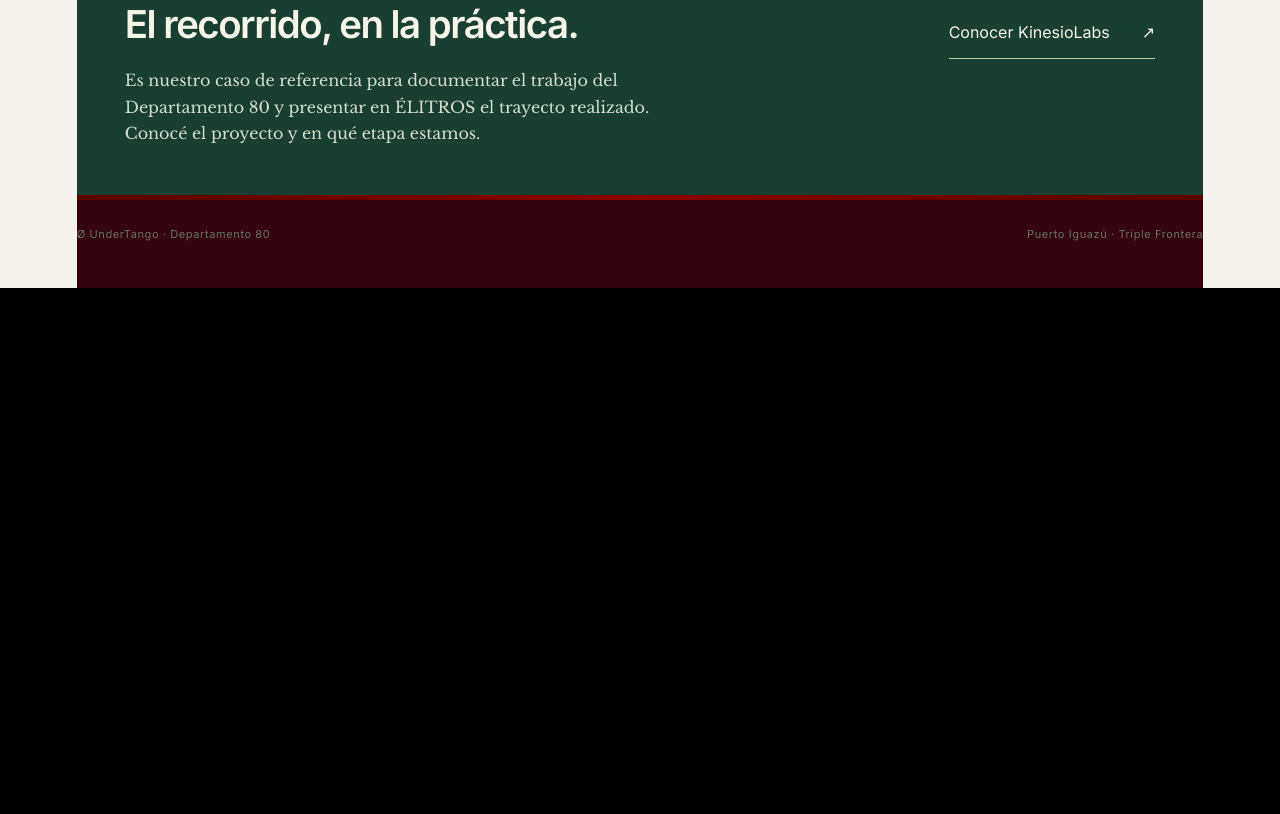
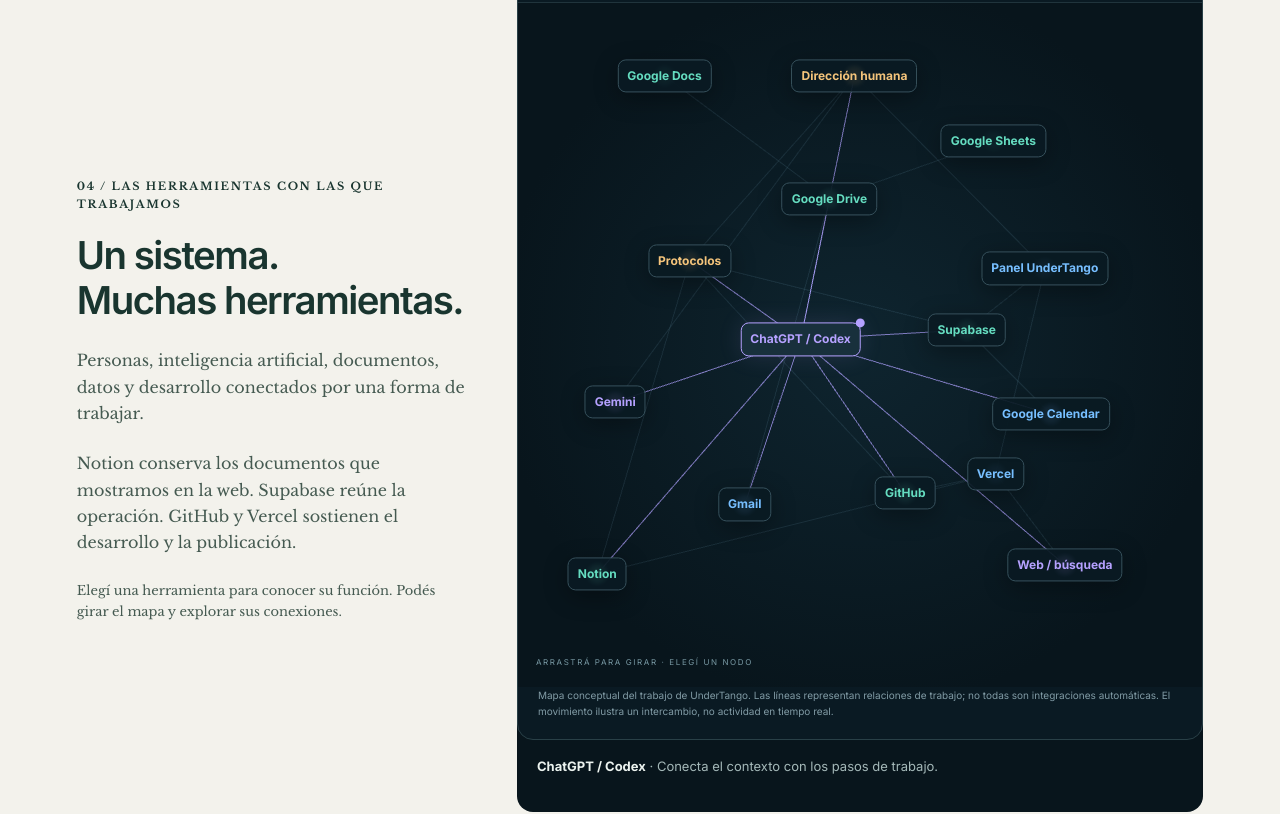
Before and after one commit to O-UnderTango-Club/UnderTangoWEBNextJS, a Next.js app: page /80-startup-undertango in a window 1280 px wide. Shown: the part 2420-3234 px from the top of the page. Before the commit the page ends 2708 px from the top, so only its background shows below. Built offline with nearby package versions, Linux system fonts and the light colour scheme.

Commit message:
Show connected tools and Elitros at the end of department 80

```diff
--- a/app/80-startup-undertango/page.tsx
+++ b/app/80-startup-undertango/page.tsx
@@ -1,4 +1,6 @@
 import type { Metadata } from "next";
+import Link from "next/link";
+import ToolNetwork from "../elitros/sistema-de-herramientas/ToolNetwork";
 import styles from "./startup.module.css";
 
 export const metadata: Metadata = {
@@ -17,7 +19,7 @@ export default function StartupUnderTango() {
   return (
     <main className={styles.page}>
       <header className={styles.header}>
-        <a href="/" aria-label="Inicio de UnderTango">Ø UnderTango</a>
+        <Link href="/" aria-label="Inicio de UnderTango">Ø UnderTango</Link>
         <a href="/central">Conocer el equipo <span aria-hidden="true">↗</span></a>
       </header>
 
@@ -64,9 +66,23 @@ export default function StartupUnderTango() {
         </div>
       </section>
 
+      <section id="herramientas" className={styles.tools} aria-labelledby="tools-title">
+        <div className={styles.toolsIntro}>
+          <p className={styles.eyebrow}>04 / LAS HERRAMIENTAS CON LAS QUE TRABAJAMOS</p>
+          <h2 id="tools-title">Un sistema.<br />Muchas herramientas.</h2>
+          <p>Personas, inteligencia artificial, documentos, datos y desarrollo conectados por una forma de trabajar.</p>
+          <p>Notion conserva los documentos que mostramos en la web. Supabase reúne la operación. GitHub y Vercel sostienen el desarrollo y la publicación.</p>
+          <p className={styles.toolsHint}>Elegí una herramienta para conocer su función. Podés girar el mapa y explorar sus conexiones.</p>
+        </div>
+        <div className={styles.toolsMap}>
+          <ToolNetwork compact />
+          <a className={styles.atlasLink} href="/elitros/sistema-de-herramientas">Explorar el sistema de herramientas <span aria-hidden="true">↗</span></a>
+        </div>
+      </section>
+
       <section className={styles.more} aria-labelledby="seguir">
-        <div><p className={styles.eyebrow}>NUESTRO PRIMER CLIENTE TECNOLÓGICO</p><h2 id="seguir">KinesioLabs.<br />El recorrido, en la práctica.</h2><p>Es nuestro caso de referencia para documentar el trabajo del Departamento 80 y presentar en ÉLITROS el trayecto realizado. Conocé el proyecto y en qué etapa estamos.</p></div>
-        <a href="/kinesiolabs">Conocer KinesioLabs <span aria-hidden="true">↗</span></a>
+        <div><p className={styles.eyebrow}>DEL TRABAJO COTIDIANO AL MODELO</p><h2 id="seguir">Élitros.<br />La visión que nos conecta.</h2><p>Conocé cómo articulamos personas, tecnología y cultura para dar continuidad a los proyectos de UnderTango.</p></div>
+        <a href="/elitros">Conocer Élitros <span aria-hidden="true">↗</span></a>
       </section>
       <footer className={styles.footer}><span>Ø UnderTango · Departamento 80</span><span>Puerto Iguazú · Triple Frontera</span></footer>
     </main>
--- a/app/80-startup-undertango/startup.module.css
+++ b/app/80-startup-undertango/startup.module.css
@@ -5,3 +5,11 @@
 .page section{opacity:1;transform:none;transition:none}
 .page h2{color:inherit;text-align:left;display:block;font-family:inherit}
 .page h2::after{content:none}
+.tools{max-width:1240px;margin:auto;border-top:1px solid #c7cdc2;padding:65px 0;display:grid;grid-template-columns:minmax(0,.8fr) minmax(0,1.4fr);gap:48px;align-items:center}
+.toolsIntro>p:not(:first-child){margin-top:24px;color:#455a51;max-width:420px}
+.toolsIntro .toolsHint{font-size:13px;color:#657262}
+.toolsMap{min-width:0}
+.atlasLink{display:flex;justify-content:space-between;gap:24px;padding:18px 0 8px;border-bottom:1px solid #a6b399;font-size:14px;font-weight:600}
+.atlasLink:hover{text-decoration:underline}
+@media(max-width:900px){.tools{grid-template-columns:1fr;gap:28px}.toolsIntro>p:not(:first-child){max-width:640px}.toolsMap{width:100%;max-width:740px;margin:auto}}
+@media(max-width:650px){.tools{padding:44px 0;gap:20px}.toolsIntro>p:not(:first-child){margin-top:20px}.atlasLink{font-size:13px}}
--- a/app/elitros/sistema-de-herramientas/ToolNetwork.tsx
+++ b/app/elitros/sistema-de-herramientas/ToolNetwork.tsx
@@ -6,7 +6,8 @@ import styles from "./network.module.css";
 
 const initialView = { yaw: -0.2, pitch: 0.13, zoom: 1 };
 
-export default function ToolNetwork() {
+export default function ToolNetwork({ compact = false }: { compact?: boolean }) {
+  const Container = compact ? "div" : "main";
   const canvas = useRef<HTMLCanvasElement>(null);
   const labels = useRef<(HTMLButtonElement | null)[]>([]);
   const view = useRef({ ...initialView });
@@ -132,9 +133,11 @@ export default function ToolNetwork() {
   const choose = (id: string) => { setSelected(id); setStep(null); };
   const walk = (value: number) => { setStep(value); setSelected(journey[value].id); setFilter("all"); };
 
-  return <main className={styles.page}>
+  return <Container className={`${styles.page} ${compact ? styles.compact : ""}`}>
+    {!compact && <>
     <header className={styles.header}><a href="https://elitros.undertangoclub.com/">Ø UnderTango <span>/ ÉLITROS</span></a><a href="https://elitros.undertangoclub.com/#madurez">Volver al modelo ↗</a></header>
     <div className={styles.intro}><p className={styles.eyebrow}>DEPARTAMENTO 80 / ATLAS OPERATIVO</p><h1>Un sistema nervioso.<br /><span>Muchas herramientas.</span></h1><p>La dirección da sentido. Los protocolos conectan. La información se convierte en acciones, y cada resultado vuelve a la memoria del sistema.</p></div>
+    </>}
     <div className={styles.workspace}>
       <div className={styles.mapColumn}>
         <div className={styles.toolbar}><span>EXPLORAR LA RED</span><button onClick={() => { view.current = { ...initialView }; }}>Centrar vista</button><button aria-label="Alejar mapa" onClick={() => { view.current.zoom = Math.max(0.6, view.current.zoom - 0.15); }}>−</button><button aria-label="Acercar mapa" onClick={() => { view.current.zoom = Math.min(1.6, view.current.zoom + 0.15); }}>+</button><button aria-pressed={motion} onClick={() => setMotion(!motion)}>{motion ? "Pausar movimiento" : "Activar movimiento"}</button></div>
@@ -144,16 +147,17 @@ export default function ToolNetwork() {
           onPointerMove={e => { if (!drag.current) return; view.current.yaw += (e.clientX - drag.current.x) * 0.006; view.current.pitch = Math.max(-0.8, Math.min(0.8, view.current.pitch + (e.clientY - drag.current.y) * 0.006)); drag.current = { x: e.clientX, y: e.clientY }; }}
           onPointerUp={() => { drag.current = null; }} onPointerCancel={() => { drag.current = null; }} onLostPointerCapture={() => { drag.current = null; }}>
           <canvas ref={canvas} aria-hidden="true" />
-          {supported ? nodes.map((node, i) => <button key={node.id} ref={element => { labels.current[i] = element; }} className={`${styles.node} ${selected === node.id ? styles.selected : ""}`} style={{ "--node-color": groups[node.group].color } as React.CSSProperties} aria-pressed={selected === node.id} onClick={() => choose(node.id)}><strong>{node.name}</strong><span>{node.short}</span></button>) : <p className={styles.fallback}>La vista 3D no está disponible en este navegador. Podés explorar todas las herramientas y conexiones con la lista de abajo.</p>}
+          {supported ? nodes.map((node, i) => <button key={node.id} ref={element => { labels.current[i] = element; }} className={`${styles.node} ${selected === node.id ? styles.selected : ""}`} style={{ "--node-color": groups[node.group].color } as React.CSSProperties} aria-pressed={selected === node.id} onClick={() => choose(node.id)}><strong>{node.name}</strong><span>{node.short}</span></button>) : <p className={styles.fallback}>La vista 3D no está disponible en este navegador. {compact ? "Abrí el diagrama completo con el enlace de abajo para explorar las herramientas en lista." : "Podés explorar todas las herramientas y conexiones con la lista de abajo."}</p>}
           <span className={styles.sceneHint}>ARRASTRÁ PARA GIRAR · ELEGÍ UN NODO</span><span className={styles.dimension}>3D / WEBGL</span>
         </div>
-        <div className={styles.filters} aria-label="Capas del mapa"><button aria-pressed={filter === "all"} onClick={() => setFilter("all")}>Todas</button>{Object.entries(groups).map(([id, group]) => <button key={id} aria-pressed={filter === id} onClick={() => setFilter(id as Group)}><i style={{ background: group.color }} />{group.name}</button>)}</div>
+        {!compact && <div className={styles.filters} aria-label="Capas del mapa"><button aria-pressed={filter === "all"} onClick={() => setFilter("all")}>Todas</button>{Object.entries(groups).map(([id, group]) => <button key={id} aria-pressed={filter === id} onClick={() => setFilter(id as Group)}><i style={{ background: group.color }} />{group.name}</button>)}</div>}
         <p className={styles.caption}>Mapa conceptual del trabajo de UnderTango. Las líneas representan relaciones de trabajo; no todas son integraciones automáticas. El movimiento ilustra un intercambio, no actividad en tiempo real.</p>
       </div>
-      <aside className={styles.details} aria-label="Herramienta seleccionada" aria-live="polite"><p className={styles.eyebrow} style={{ color: groups[active.group].color }}>{groups[active.group].name}</p><h2>{active.name}</h2><p className={styles.role}>{active.role}</p><p>{active.detail}</p><h3>Cómo se entrelaza</h3><ul>{connections.map(edge => { const other = nodes.find(node => node.id === (edge.from === selected ? edge.to : edge.from))!; return <li key={`${edge.from}-${edge.to}`}><button onClick={() => choose(other.id)}>{other.name}<span>↗</span></button><p>{edge.label}</p></li>; })}</ul></aside>
+      {!compact && <aside className={styles.details} aria-label="Herramienta seleccionada" aria-live="polite"><p className={styles.eyebrow} style={{ color: groups[active.group].color }}>{groups[active.group].name}</p><h2>{active.name}</h2><p className={styles.role}>{active.role}</p><p>{active.detail}</p><h3>Cómo se entrelaza</h3><ul>{connections.map(edge => { const other = nodes.find(node => node.id === (edge.from === selected ? edge.to : edge.from))!; return <li key={`${edge.from}-${edge.to}`}><button onClick={() => choose(other.id)}>{other.name}<span>↗</span></button><p>{edge.label}</p></li>; })}</ul></aside>}
     </div>
-    <section className={styles.journey} aria-labelledby="journey-title"><div><p className={styles.eyebrow}>UN RECORRIDO POSIBLE</p><h2 id="journey-title">De una solicitud<br />a un resultado comprobado.</h2><p>Un ejemplo de proyecto digital para recorrer la red paso a paso.</p></div><div className={styles.step}><p className={styles.eyebrow}>{step === null ? "EJEMPLO GUIADO" : `PASO ${step + 1} DE ${journey.length}`}</p><h3>{step === null ? "Seguí el hilo de la información." : journey[step].title}</h3><p>{step === null ? "Cada paso selecciona una herramienta en el mapa y explica su aporte al proyecto." : journey[step].text}</p><div><button disabled={step === null || step === 0} onClick={() => walk((step ?? 1) - 1)}>← Anterior</button><button onClick={() => walk(step === null || step === journey.length - 1 ? 0 : step + 1)}>{step === null ? "Comenzar recorrido" : step === journey.length - 1 ? "Volver a empezar" : "Siguiente paso"} →</button></div></div></section>
-    <details className={styles.directory}><summary>Explorar herramientas en lista · {nodes.length} nodos</summary><div>{nodes.map(node => <button key={node.id} onClick={() => { choose(node.id); canvas.current?.scrollIntoView({ block: "center" }); }} aria-pressed={selected === node.id}><strong>{node.name}</strong><span>{node.role}</span></button>)}</div></details>
-    <footer className={styles.footer}><span>Ø UnderTango · Tecnología, criterio y continuidad.</span><a href="https://www.undertangoclub.com/80-startup-undertango">Conocer la startup ↗</a></footer>
-  </main>;
+    {compact && <p className={styles.selection} aria-live="polite"><strong>{active.name}</strong> · {active.role}</p>}
+    {!compact && <section className={styles.journey} aria-labelledby="journey-title"><div><p className={styles.eyebrow}>UN RECORRIDO POSIBLE</p><h2 id="journey-title">De una solicitud<br />a un resultado comprobado.</h2><p>Un ejemplo de proyecto digital para recorrer la red paso a paso.</p></div><div className={styles.step}><p className={styles.eyebrow}>{step === null ? "EJEMPLO GUIADO" : `PASO ${step + 1} DE ${journey.length}`}</p><h3>{step === null ? "Seguí el hilo de la información." : journey[step].title}</h3><p>{step === null ? "Cada paso selecciona una herramienta en el mapa y explica su aporte al proyecto." : journey[step].text}</p><div><button disabled={step === null || step === 0} onClick={() => walk((step ?? 1) - 1)}>← Anterior</button><button onClick={() => walk(step === null || step === journey.length - 1 ? 0 : step + 1)}>{step === null ? "Comenzar recorrido" : step === journey.length - 1 ? "Volver a empezar" : "Siguiente paso"} →</button></div></div></section>}
+    {!compact && <details className={styles.directory}><summary>Explorar herramientas en lista · {nodes.length} nodos</summary><div>{nodes.map(node => <button key={node.id} onClick={() => { choose(node.id); canvas.current?.scrollIntoView({ block: "center" }); }} aria-pressed={selected === node.id}><strong>{node.name}</strong><span>{node.role}</span></button>)}</div></details>}
+    {!compact && <footer className={styles.footer}><span>Ø UnderTango · Tecnología, criterio y continuidad.</span><a href="https://www.undertangoclub.com/80-startup-undertango">Conocer la startup ↗</a></footer>}
+  </Container>;
 }
--- a/app/elitros/sistema-de-herramientas/network.ts
+++ b/app/elitros/sistema-de-herramientas/network.ts
@@ -7,19 +7,21 @@ export const groups = {
 export type Group = keyof typeof groups;
 export type Tool = { id: string; name: string; short: string; group: Group; position: [number, number, number]; role: string; detail: string };
 export const nodes: Tool[] = [
-  { id: "direccion", name: "Dirección humana", short: "Pablo · equipo", group: "criterio", position: [0, 2.1, 0.3], role: "Define el propósito y toma las decisiones.", detail: "Pablo y el equipo aportan contexto, prioridades y criterio. La autorización humana marca los límites de lo que se registra, se comunica y se publica." },
+  { id: "direccion", name: "Dirección humana", short: "Pablo · equipo", group: "criterio", position: [0, 3, 0.3], role: "Define el propósito y toma las decisiones.", detail: "Pablo y el equipo aportan contexto, prioridades y criterio. La autorización humana marca los límites de lo que se registra, se comunica y se publica." },
   { id: "protocolos", name: "Protocolos", short: "Reglas compartidas", group: "criterio", position: [-1.65, 0.8, 0.15], role: "Dan continuidad al trabajo entre personas y herramientas.", detail: "Establecen dónde guardar cada cosa, cómo verificar una acción y cuándo pedir autorización. Distinguen oportunidad, contratación y cobro; preparado, enviado y publicado." },
   { id: "chatgpt", name: "ChatGPT / Codex", short: "Coordinación asistida", group: "inteligencia", position: [-0.5, 0.15, 0.8], role: "Conecta el contexto con los pasos de trabajo.", detail: "Ayuda a comprender pedidos, consultar información, preparar materiales y ejecutar acciones autorizadas mediante las herramientas disponibles. Los resultados requieren comprobación." },
   { id: "gemini", name: "Gemini", short: "Soporte", group: "inteligencia", position: [-2.1, -0.6, -0.75], role: "Aporta una instancia de apoyo y contraste.", detail: "Asiste en consultas, exploración y revisión de ideas. Su aporte se incorpora al trabajo con criterio humano; esta representación no implica una conexión automática con el resto del sistema." },
-  { id: "supabase", name: "Supabase", short: "Memoria operativa", group: "memoria", position: [0.95, 0.2, 0.1], role: "Conserva el estado canónico de la operación.", detail: "Reúne proyectos, seguimientos, negociaciones, obligaciones y movimientos. Las escrituras pasan por mecanismos de validación, auditoría y control de cambios simultáneos." },
+  { id: "supabase", name: "Supabase", short: "Memoria operativa", group: "memoria", position: [1.15, 0.2, 0.1], role: "Conserva el estado canónico de la operación.", detail: "Reúne proyectos, seguimientos, negociaciones, obligaciones y movimientos. Las escrituras pasan por mecanismos de validación, auditoría y control de cambios simultáneos." },
   { id: "panel", name: "Panel UnderTango", short: "Interfaz operativa", group: "accion", position: [2.25, 1, 0.45], role: "Hace visible qué sigue y en qué estado está cada acción.", detail: "Presenta los registros de Supabase para consultar y gestionar el trabajo. Los frentes y las posiciones pertenecen a cada acción; los proyectos aportan su contexto." },
   { id: "github", name: "GitHub", short: "Código e historial", group: "memoria", position: [0.25, -1.35, -0.7], role: "Conserva las versiones de los proyectos digitales.", detail: "El código, los cambios y la documentación técnica permiten revisar qué se modificó. Los protocolos documentados orientan ese trabajo y la verificación de cada entrega." },
   { id: "vercel", name: "Vercel", short: "Publicación web", group: "accion", position: [1.6, -1.3, 0.5], role: "Convierte una versión del código en una web disponible.", detail: "Construye y despliega los sitios desde GitHub. Una publicación se comprueba en su dirección pública: que termine la construcción no basta para demostrar que el recorrido funciona." },
   { id: "drive", name: "Google Drive", short: "Archivo compartido", group: "memoria", position: [-0.55, 0.85, -1.6], role: "Reúne documentos y materiales de trabajo.", detail: "Organiza presentaciones, presupuestos, imágenes y archivos compartidos. Los materiales acompañan la operación; el estado de una tarea se conserva en Supabase." },
-  { id: "docs", name: "Google Docs", short: "Documentos", group: "memoria", position: [-1.75, 1.75, -1.45], role: "Da forma a textos y documentos compartidos.", detail: "Sirve para propuestas, protocolos y documentación colaborativa. Los documentos se conservan y organizan en Drive." },
-  { id: "sheets", name: "Google Sheets", short: "Cálculo y análisis", group: "memoria", position: [0.85, 1.75, -1.35], role: "Permite trabajar con tablas, presupuestos y análisis.", detail: "Las hojas apoyan cálculos y reconstrucciones documentales. Una estimación o una cuenta por cobrar no se convierte por sí sola en dinero disponible." },
+  { id: "docs", name: "Google Docs", short: "Documentos compartidos", group: "memoria", position: [-1.75, 1.75, -1.45], role: "Da forma a propuestas y documentos compartidos.", detail: "Sirve para materiales de trabajo y entregas que necesitan edición colaborativa en Google Workspace. Los archivos se organizan en Drive; los documentos que se visualizan en la web se escriben principalmente en Notion." },
+  { id: "notion", name: "Notion", short: "Documentos para la web", group: "memoria", position: [-2, -1.7, -1.6], role: "Conserva los documentos editables que mostramos en la web.", detail: "Reúne revisiones, discursos y documentación de esta naturaleza. Las páginas web conectadas muestran su contenido, para que la edición tenga una única fuente. Los protocolos técnicos permanecen en GitHub y la operación en Supabase." },
+  { id: "web", name: "Web / búsqueda", short: "Consulta y verificación", group: "inteligencia", position: [1.7, -2, -0.7], role: "Permite consultar fuentes y comprobar los resultados publicados.", detail: "El navegador y la búsqueda aportan información actualizada y permiten revisar sitios, documentos y servicios conectados. La verificación distingue lo preparado de lo que realmente está disponible y funciona." },
+  { id: "sheets", name: "Google Sheets", short: "Cálculo y análisis", group: "memoria", position: [0.85, 1.55, -1.35], role: "Permite trabajar con tablas, presupuestos y análisis.", detail: "Las hojas apoyan cálculos y reconstrucciones documentales. Una estimación o una cuenta por cobrar no se convierte por sí sola en dinero disponible." },
   { id: "gmail", name: "Gmail", short: "Correspondencia", group: "accion", position: [-1.05, -1.65, 1.25], role: "Conecta las propuestas con sus destinatarios.", detail: "Recibe consultas y conserva comunicaciones y adjuntos. Preparar un mensaje y enviarlo son estados distintos; el envío se realiza con autorización y se comprueba." },
-  { id: "calendar", name: "Google Calendar", short: "Compromisos", group: "accion", position: [1.05, -0.35, -1.75], role: "Sitúa los compromisos en el tiempo.", detail: "Reúne reuniones, ensayos, shows y eventos con fecha y horario. Las tareas y los seguimientos permanecen en el sistema operativo, no se sustituyen por eventos de calendario." },
+  { id: "calendar", name: "Google Calendar", short: "Compromisos", group: "accion", position: [1.05, -0.7, -1.75], role: "Sitúa los compromisos en el tiempo.", detail: "Reúne reuniones, ensayos, shows y eventos con fecha y horario. Las tareas y los seguimientos permanecen en el sistema operativo, no se sustituyen por eventos de calendario." },
 ];
 export const edges: { from: string; to: string; label: string }[] = [
   { from: "direccion", to: "protocolos", label: "Define reglas y prioridades" },
@@ -36,6 +38,11 @@ export const edges: { from: string; to: string; label: string }[] = [
   { from: "github", to: "vercel", label: "Entrega versiones para desplegar" },
   { from: "vercel", to: "panel", label: "Publica la interfaz web" },
   { from: "chatgpt", to: "drive", label: "Consulta y prepara materiales" },
+  { from: "chatgpt", to: "notion", label: "Revisa y edita documentos autorizados" },
+  { from: "notion", to: "vercel", label: "Aporta contenido a las páginas web conectadas" },
+  { from: "protocolos", to: "notion", label: "Define qué documentos se editan y muestran en la web" },
+  { from: "chatgpt", to: "web", label: "Consulta fuentes y comprueba resultados" },
+  { from: "web", to: "vercel", label: "Verifica la web publicada" },
   { from: "drive", to: "docs", label: "Organiza documentos" },
   { from: "drive", to: "sheets", label: "Organiza hojas de trabajo" },
   { from: "chatgpt", to: "gmail", label: "Prepara y envía con autorización" },
@@ -48,7 +55,7 @@ export const journey = [
   { id: "protocolos", title: "2. Un criterio compartido", text: "Los protocolos ordenan el alcance, los permisos y la forma de comprobar el resultado." },
   { id: "chatgpt", title: "3. Un plan de trabajo", text: "La asistencia de IA ayuda a preparar los pasos y consultar las herramientas; Gemini puede aportar soporte." },
   { id: "supabase", title: "4. Un registro", text: "El seguimiento queda ligado al proyecto, con responsable y estado. Así el contexto no se pierde al terminar una conversación." },
-  { id: "drive", title: "5. Los materiales", text: "Documentos y hojas permiten elaborar la propuesta, sus archivos y sus cálculos." },
+  { id: "notion", title: "5. Los materiales", text: "Los documentos destinados a la web se editan en Notion. Drive, Docs y Sheets acompañan los archivos compartidos, las propuestas y los cálculos." },
   { id: "github", title: "6. La construcción", text: "Si hay desarrollo web, el código y sus cambios se conservan en GitHub para poder revisarlos." },
   { id: "vercel", title: "7. La entrega", text: "La versión autorizada se publica y se verifica. Gmail y Calendar acompañan la comunicación y los compromisos del proyecto." },
   { id: "panel", title: "8. El retorno", text: "El resultado comprobado vuelve al registro operativo. El panel muestra el estado y permite decidir el próximo paso." },
```
Also changed, not shown: app/elitros/sistema-de-herramientas/network.module.css.
